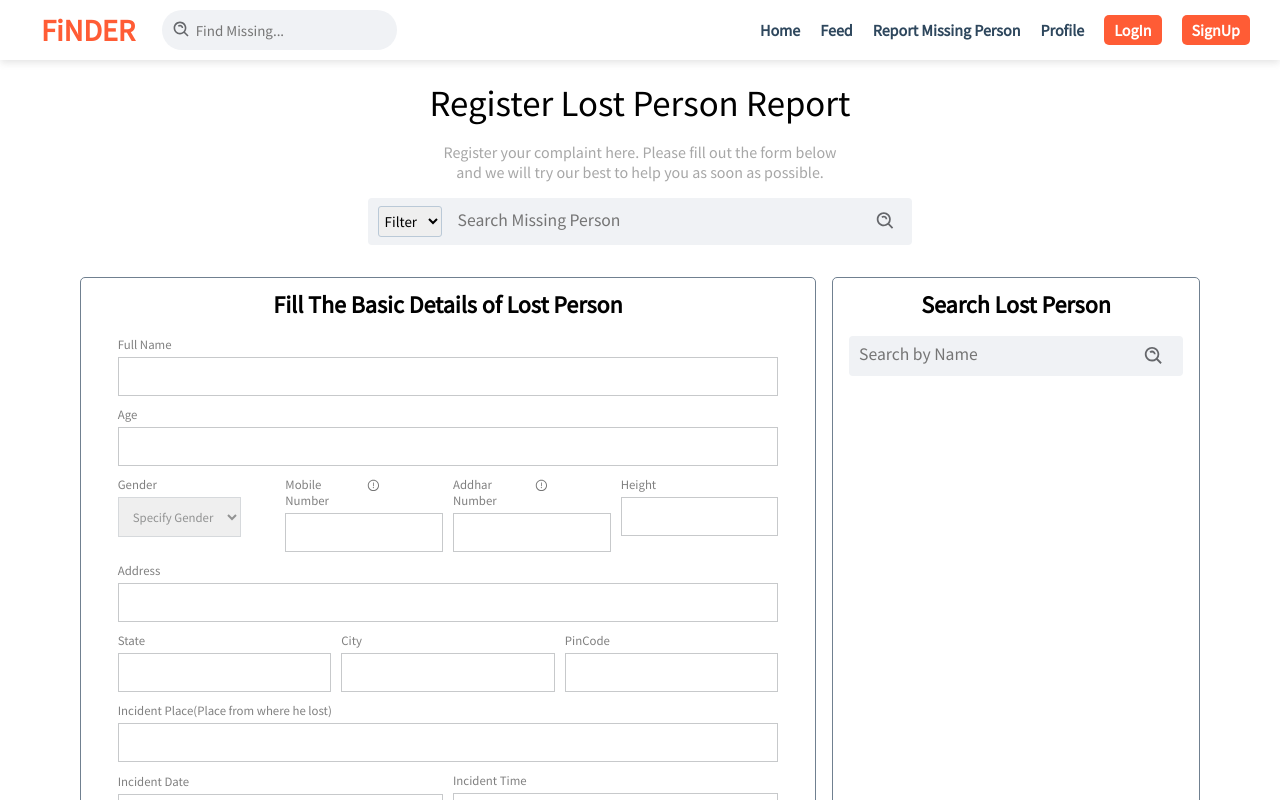
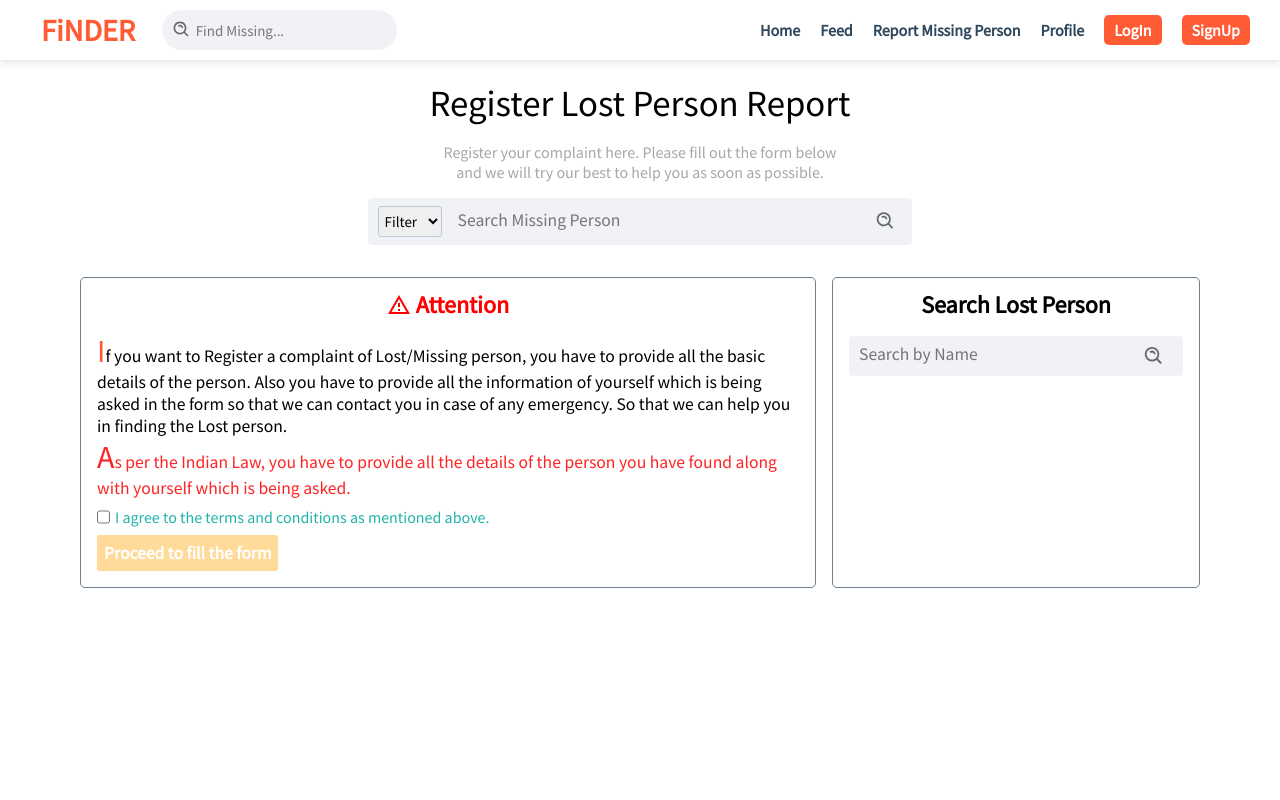
Before and after one commit to ishankmoraiya/Frontx, a React (Create React App) app: page /missingreport in a window 1280 px wide. Shown: the top 800 px of the page. Built offline with nearby package versions, Linux system fonts and the light colour scheme.

Commit message:
More Edit

```diff
--- a/src/components/Report/FoundMissing.jsx
+++ b/src/components/Report/FoundMissing.jsx
@@ -70,17 +70,16 @@ const FoundMissing = () => {
                   </span>
                 </div>
                 <div className="button">
-                  {!checked && (
-                    <button className="btn-disabled" type="button">
-                      Proceed to fill the form
-                    </button>
-                  )}
-                  {checked && (
+                  {checked ? (
                     <button
                       className="btn"
                       type="button"
                       onClick={() => setDisplay(1)}
                     >
+                      Proceed to fill the form
+                    </button>
+                  ) : (
+                    <button className="btn-disabled" type="button">
                       Proceed to fill the form
                     </button>
                   )}
@@ -221,13 +220,10 @@ const FoundMissing = () => {
                 <input type="file" name="image" id="" multiple required />
 
                 <div className="btn">
-                  <button
-                    style={{ width: "100%" }}
-                    type="submit"
-                    onClick={() => setDisplay(2)}
-                  >
-                    Next
+                  <button type="submit" onClick={() => setDisplay(2)}>
+                    Submit
                   </button>
+                  <button type="reset">Cancel</button>
                 </div>
               </form>
             </div>
@@ -279,7 +275,13 @@ const FoundMissing = () => {
                         </span>
                       </span>
                     </div>
-                    <input type="number" name="adhar" id="" required />
+                    <input
+                      type="number"
+                      name="adhar"
+                      id=""
+                      placeholder="XXXX-XXXX-XXXX"
+                      required
+                    />
                   </div>
                 </div>
 
--- a/src/components/Report/FoundMissing.scss
+++ b/src/components/Report/FoundMissing.scss
@@ -27,7 +27,7 @@
             display: flex;
             margin-top: 0.5rem;
             gap: 5px;
-            color:lightseagreen
+            color: lightseagreen;
         }
         .button {
             margin-top: 0.5rem;
@@ -41,19 +41,20 @@
                 border-radius: 2.5px;
                 border: none;
                 color: white;
-                transition: all 1s ease;
+                transition: all 0.5s ease;
             }
             .btn-disabled {
                 outline: none;
                 padding: 7px;
                 font-weight: bold;
                 cursor: not-allowed;
-                opacity: 0.6;
+                opacity: 0.4;
                 font-size: 1.1rem;
                 background: orange;
                 border-radius: 2.5px;
                 border: none;
                 color: white;
+                transition: all 0.5s ease;
             }
         }
     }
--- a/src/components/Report/MissingReport.jsx
+++ b/src/components/Report/MissingReport.jsx
@@ -1,10 +1,14 @@
-import React from "react";
+import React, { useState } from "react";
 import { BiSearchAlt } from "react-icons/bi";
 import Header from "../Layout/Header/Header";
 import "./MissingReport.scss";
 import { AiOutlineExclamationCircle } from "react-icons/ai";
+import { MdOutlineReportProblem } from "react-icons/md";
 
 function Report() {
+  const [display, setDisplay] = useState(0);
+  const [checked, setChecked] = useState(false);
+
   const genderValue = ["Specify Gender", "Male", "Female", "Custom"];
   return (
     <div>
@@ -32,24 +36,90 @@ function Report() {
           </div>
         </div>
         <div className="fill_form">
+          {display === 0 && (
+            <div className="form_div">
+              <div className="section">
+                <h2 className="attention">
+                  <MdOutlineReportProblem /> Attention
+                </h2>
+                <p>
+                  If you want to Register a complaint of Lost/Missing person,
+                  you have to provide all the basic details of the person. Also
+                  you have to provide all the information of yourself which is
+                  being asked in the form so that we can contact you in case of
+                  any emergency. So that we can help you in finding the Lost
+                  person.
+                </p>
+                <p className="para_m">
+                  As per the Indian Law, you have to provide all the details of
+                  the person you have found along with yourself which is being
+                  asked.
+                </p>
+
+                <div className="aggre">
+                  <input
+                    type="checkbox"
+                    name=""
+                    id=""
+                    onChange={(e) => {
+                      setChecked(e.target.checked);
+                      // setDisplay(1);
+                    }}
+                  />
+                  <span>
+                    I agree to the terms and conditions as mentioned above.
+                  </span>
+                </div>
+                <div className="button">
+                  {checked ? (
+                    <button
+                      className="btn"
+                      type="button"
+                      onClick={() => setDisplay(1)}
+                    >
+                      Proceed to fill the form
+                    </button>
+                  ) : (
+                    <button className="btn-disabled" type="button">
+                      Proceed to fill the form
+                    </button>
+                  )}
+                </div>
+              </div>
+            </div>
+          )}
+          {display === 1 && (
             <div className="form_div">
               <h2>Fill The Basic Details of Lost Person</h2>
 
               <form action="">
                 <p>Full Name</p>
-              <input type="text" name="name" id="" required />
+                <input
+                  type="text"
+                  name="name"
+                  id=""
+                  required
+                  placeholder="Full Name of Lost Person"
+                />
 
                 <p>Age</p>
-              <input type="text" name="age" id="" required />
+                <input
+                  type="text"
+                  name="age"
+                  id=""
+                  required
+                  placeholder="Age Eg: 10years 5months"
+                />
 
                 <div className="place_1">
                   <div className="gender">
                     <p>Gender</p>
-                  <div className="gender_input">
+                    <div style={{ width: "100%" }} className="gender_input">
                       <select
                         name="gender"
                         id="gender"
                         required
+                        style={{ width: "100%" }}
                         // value={gender}
                         // onChange={(e) => setGender(e.target.value)}
                       >
@@ -66,6 +136,176 @@ function Report() {
                     </div>
                   </div>
 
+                  <div className="height">
+                    <p>Height</p>
+                    <input
+                      type="text"
+                      name="height"
+                      id=""
+                      required
+                      placeholder="Approx Height"
+                    />
+                  </div>
+                </div>
+
+                <div className="place_1">
+                  <div className="mobile">
+                    <div className="tool">
+                      <p>Mobile Number</p>
+                      <span className="tooltip">
+                        <AiOutlineExclamationCircle />
+                        <span>
+                          If the Lost Person is having a mobile phone, please
+                          enter vaild mobile number. So that we can try trace
+                          and contact the person.
+                        </span>
+                      </span>
+                    </div>
+                    <input
+                      type="number"
+                      name="mobile"
+                      id=""
+                      required
+                      placeholder="Mobile Number of Lost Person"
+                    />
+                  </div>
+
+                  <div className="adhaar">
+                    <div className="tool">
+                      <p>Aadhar Number</p>
+                      <span className="tooltip">
+                        <AiOutlineExclamationCircle />
+                        <span>
+                          Please enter adhaar number of the person. We care
+                          about your Privacy and we will not share your details
+                          with anyone. This is for the searching missing Person.
+                        </span>
+                      </span>
+                    </div>
+                    <input
+                      type="number"
+                      name="aadhar"
+                      id=""
+                      required
+                      placeholder="Aadhar of Lost Person"
+                    />
+                  </div>
+                </div>
+
+                <p>Address</p>
+                <input
+                  type="text"
+                  name="address"
+                  id=""
+                  required
+                  placeholder="Address of Lost Person"
+                />
+
+                <div className="place_2">
+                  <div>
+                    <p>State</p>
+                    <input
+                      type="text"
+                      name="state"
+                      id=""
+                      required
+                      placeholder="State"
+                    />
+                  </div>
+
+                  <div>
+                    <p>City</p>
+                    <input
+                      type="text"
+                      name="city"
+                      id=""
+                      required
+                      placeholder="City"
+                    />
+                  </div>
+
+                  <div>
+                    <p>PinCode</p>
+                    <input
+                      type="text"
+                      name="city"
+                      id=""
+                      required
+                      placeholder="PinCode"
+                    />
+                  </div>
+                </div>
+
+                <p>Incident Place(Place from where he/She lost)</p>
+                <input
+                  type="text"
+                  name="place"
+                  id=""
+                  required
+                  placeholder="Place from where he/She lost"
+                />
+
+                <div className="place_3">
+                  <div className="date">
+                    <p>Incident Date</p>
+                    <input
+                      type="date"
+                      name="date"
+                      id=""
+                      required
+                      placeholder="Date of Missing"
+                    />
+                  </div>
+
+                  <div className="time">
+                    <p>Incident Time</p>
+                    <input
+                      type="time"
+                      name="time"
+                      id=""
+                      required
+                      placeholder="Time of Missing"
+                    />
+                  </div>
+                </div>
+
+                <p>Incident Description</p>
+                <textarea
+                  name="description"
+                  id=""
+                  cols="30"
+                  rows="10"
+                  required
+                  placeholder="Please describe the incident in detail."
+                ></textarea>
+
+                <p>Upload Image</p>
+                <input type="file" name="image" id="" multiple required />
+
+                <div className="btn">
+                  <button type="submit" onClick={() => setDisplay(2)}>
+                    Next
+                  </button>
+                  <button type="reset">Cancel</button>
+                </div>
+              </form>
+            </div>
+          )}
+          {display === 2 && (
+            <div className="form_div">
+              <h2>Basic Details of Person Registering Complaint</h2>
+
+              <form action="">
+                <p>Full Name</p>
+                <input
+                  type="text"
+                  name="name"
+                  id=""
+                  required
+                  placeholder="Full Name of Lost Person"
+                />
+
+                <div className="place_1">
                   <div className="mobile">
                     <div className="tool">
                       <p>Mobile Number</p>
@@ -77,83 +317,87 @@ function Report() {
                         </span>
                       </span>
                     </div>
-                  <input type="number" name="mobile" id="" required />
+                    <input
+                      type="number"
+                      name="mobile"
+                      id=""
+                      required
+                      placeholder="Your Mobile Number"
+                    />
                   </div>
-
                   <div className="adhaar">
                     <div className="tool">
-                    <p>Addhar Number</p>
+                      <p>Aadhar Number</p>
                       <span className="tooltip">
                         <AiOutlineExclamationCircle />
                         <span>
-                        Please enter adhaar number of the person. We care about
-                        your Privacy and we will not share your details with
-                        anyone. This is for the searching missing Person.
+                          Please enter your aadhar number. We care about your
+                          Privacy and we will not share your details with
+                          anyone.
                         </span>
                       </span>
                     </div>
-                  <input type="number" name="adhar" id="" required />
-                </div>
-
-                <div className="height">
-                  <p>Height</p>
-                  <input type="text" name="height" id="" required />
+                    <input
+                      type="number"
+                      name="adhar"
+                      id=""
+                      required
+                      placeholder="XXXX-XXXX-XXXX"
+                    />
                   </div>
                 </div>
 
                 <p>Address</p>
-              <input type="text" name="address" id="" required />
+                <input
+                  type="text"
+                  name="address"
+                  id=""
+                  required
+                  placeholder="Your Address"
+                />
 
                 <div className="place_2">
                   <div>
                     <p>State</p>
-                  <input type="text" name="state" id="" required />
+                    <input
+                      type="text"
+                      name="state"
+                      id=""
+                      required
+                      placeholder="Your State"
+                    />
                   </div>
 
                   <div>
                     <p>City</p>
-                  <input type="text" name="city" id="" required />
+                    <input
+                      type="text"
+                      name="city"
+                      id=""
+                      required
+                      placeholder="Your City"
+                    />
                   </div>
 
                   <div>
                     <p>PinCode</p>
-                  <input type="text" name="city" id="" required />
+                    <input
+                      type="text"
+                      name="city"
+                      id=""
+                      required
+                      placeholder="Your PinCode"
+                    />
                   </div>
                 </div>
 
-              <p>Incident Place(Place from where he lost)</p>
-              <input type="text" name="place" id="" required />
-
-              <div className="place_3">
-                <div className="date">
-                  <p>Incident Date</p>
-                  <input type="date" name="date" id="" required />
-                </div>
-
-                <div className="time">
-                  <p>Incident Time</p>
-                  <input type="time" name="time" id="" required />
-                </div>
-              </div>
-
-              <p>Incident Description</p>
-              <textarea
-                name="description"
-                id=""
-                cols="30"
-                rows="10"
-                required
-              ></textarea>
-
-              <p>Upload Image</p>
-              <input type="file" name="image" id="" multiple required />
-
                 <div className="btn">
                   <button type="submit">Submit</button>
-                <button type="reset">Reset</button>
+                  <button type="reset">Cancel</button>
                 </div>
               </form>
             </div>
+          )}
           <div className="serch_div">
             <h2>Search Lost Person</h2>
 
--- a/src/components/Report/MissingReport.scss
+++ b/src/components/Report/MissingReport.scss
@@ -162,9 +162,8 @@
                     margin-top: 10px;
 
                     div {
-                        width: 60%;
+                        width: 50%;
                     }
-
                     select {
                         font-size: 0.8rem;
                         color: rgb(146, 147, 147);
```
Lines whose indentation alone changed are shown as unchanged.
